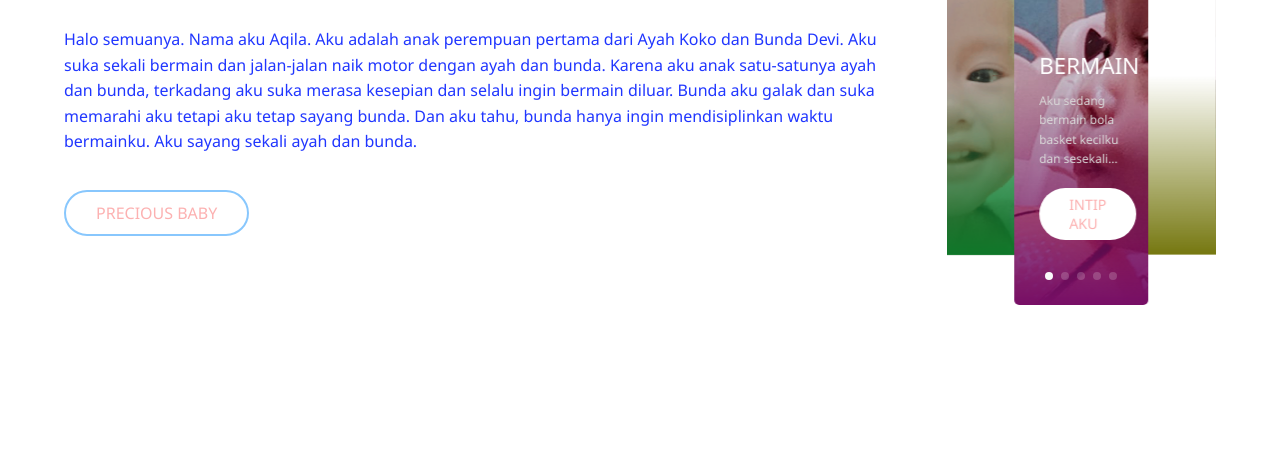
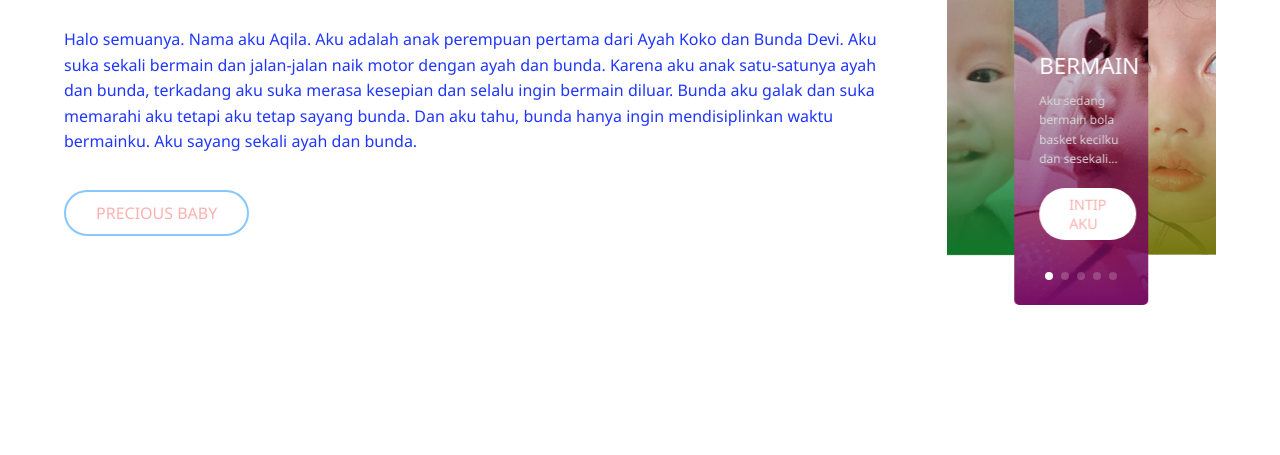
Before and after one commit to good-pastel/galeri-aqila, a plain HTML site: page index.html in a window 1280 px wide. Shown: the part 345-800 px from the top of the page. Drawn offline with nearby package versions, Linux system fonts and the light colour scheme.

Commit message:
update link photo-2

```diff
--- a/style.css
+++ b/style.css
@@ -128,7 +128,7 @@ main > div > a:hover {
 }
 .slide-2 {
   background: linear-gradient(to top, #75770f, #203a4300, #2c536400),
-    url("photo-2.jpg")
+    url("img/photo-2.jpg")
       no-repeat 50% 50% / cover;
 }
 .slide-3 {
```
